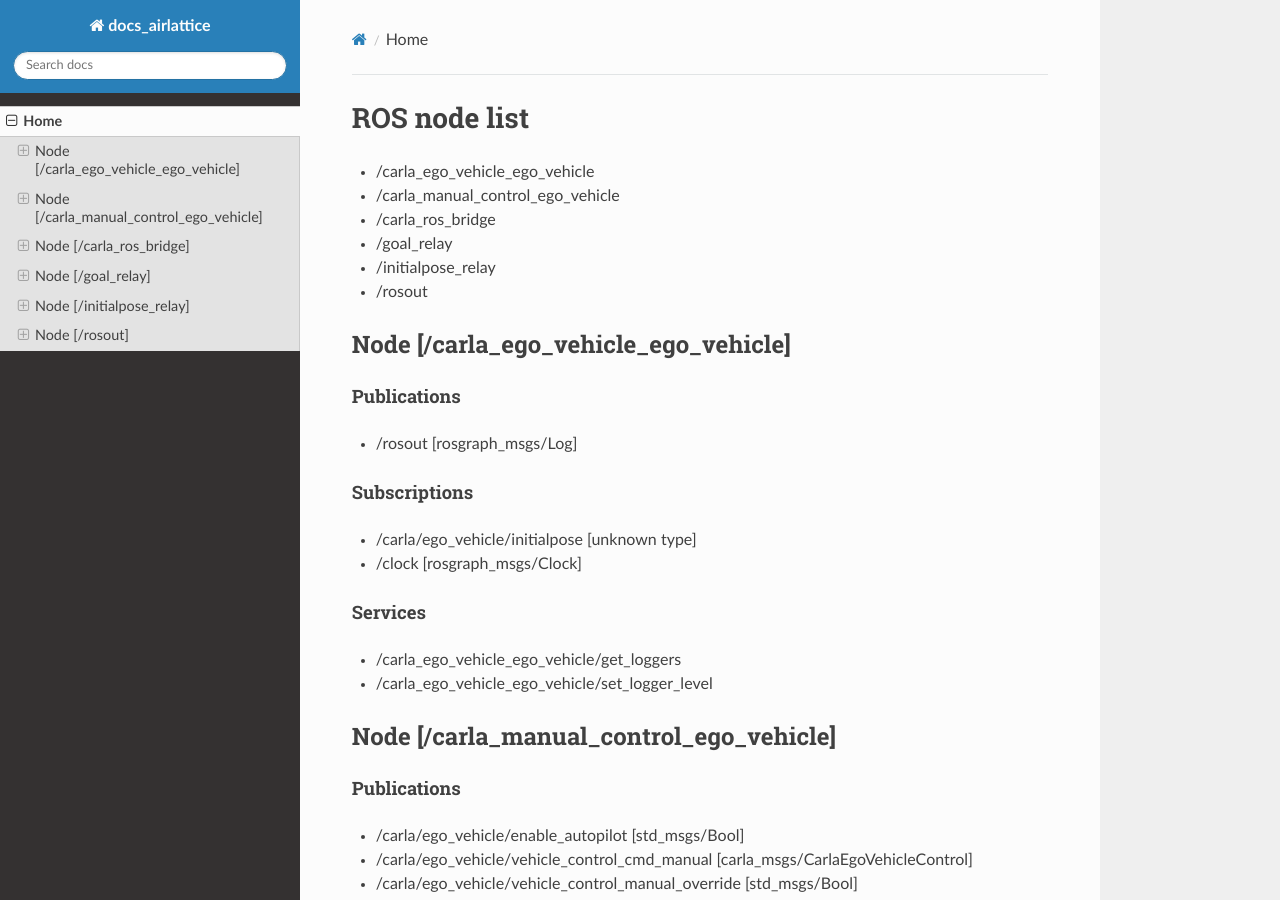
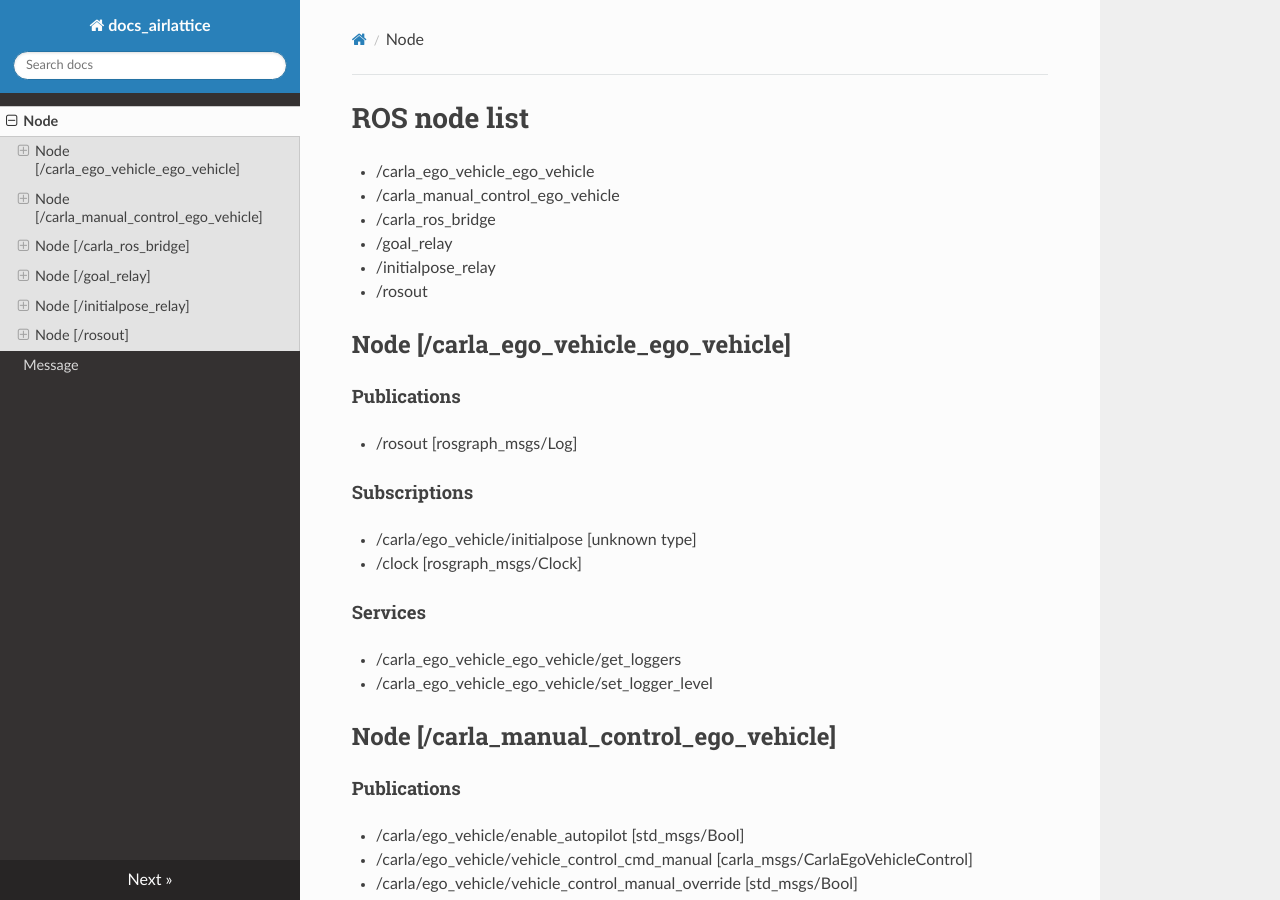
Before and after one commit to AirLattice/docs_airlattice, an MkDocs documentation site: the page built from docs/index.md, in a window 1280 px wide and 900 px high. Built offline with MkDocs 1.6.1, drawn with Linux system fonts in a browser that asks for light colours; nearby versions of some CDN libraries.

Commit message:
Add ros messages

```diff
--- a/mkdocs.yml
+++ b/mkdocs.yml
@@ -1,4 +1,5 @@
 site_name: docs_airlattice
 nav:
-    - Home: index.md
+    - Node: index.md
+    - Message: message.md
 theme: readthedocs
```
